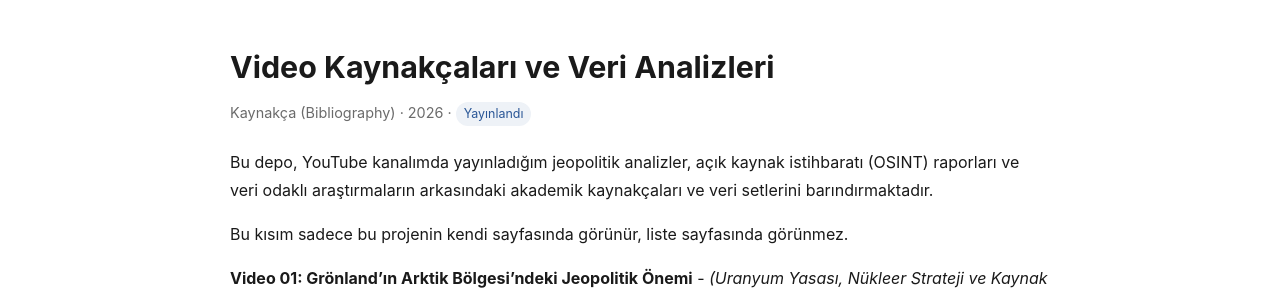
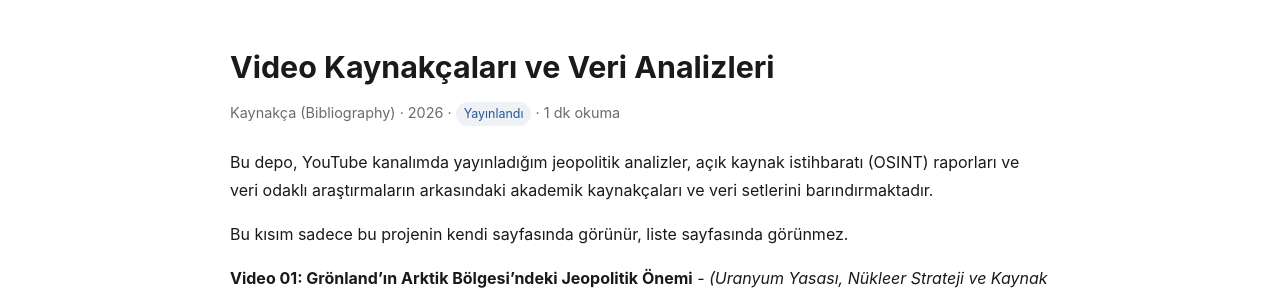
Before and after one commit to abdullah-eymen-asru/abdullah-eymen-asru.github.io, a Jekyll site: the page built from _projects/2026/akademik-kaynaklar.md, in a window 1280 px wide and 900 px high. Shown: the part 180-477 px from the top of the window. Built offline with Jekyll 4.4.1, drawn with Linux system fonts in a browser that asks for light colours.

Commit message:
Add reading time calculation to project layout

```diff
--- a/_layouts/project.html
+++ b/_layouts/project.html
@@ -21,12 +21,39 @@ layout: default
 
   <h1>{{ page.title }}</h1>
 
+  {% comment %}
+    OKUMA SÜRESİ: içerik kelime sayısı / dakikada ortalama 200 kelime + 1
+    (küsuratı yukarı yuvarlamaya yakın, en az "1 dk" göstermek için).
+  {% endcomment %}
+  {% assign _okuma_suresi = page.content | number_of_words | divided_by: 200 | plus: 1 %}
+
   <div class="meta">
     {% if page.venue %}{{ page.venue }}{% endif %}
     {% if page.date %} · {{ page.date | date: "%Y" }}{% endif %}
     {% if page.status %} · <span class="tag">{{ page.status }}</span>{% endif %}
     {% if page.author %} · Yazan: {{ page.author }}{% endif %}
+    · {{ _okuma_suresi }} dk okuma
   </div>
+
+  {% if page.pdf_url %}
+    {% assign _pdf_on7 = page.pdf_url | slice: 0, 7 | downcase %}
+    {% assign _pdf_on8 = page.pdf_url | slice: 0, 8 | downcase %}
+    {% if _pdf_on7 == "http://" or _pdf_on8 == "https://" %}
+    <p class="pdf-indir-alani">
+      <a href="{{ page.pdf_url | escape }}" class="pdf-indir-btn" target="_blank" rel="noopener noreferrer">
+        📄 PDF İndir
+      </a>
+    </p>
+    {% endif %}
+  {% endif %}
+
+  {% if page.toc %}
+  <details class="akademik-toc">
+    <summary>İçindekiler</summary>
+    * TOC
+    {:toc}
+  </details>
+  {% endif %}
 
   <div class="project-body">
     {{ content }}
```
